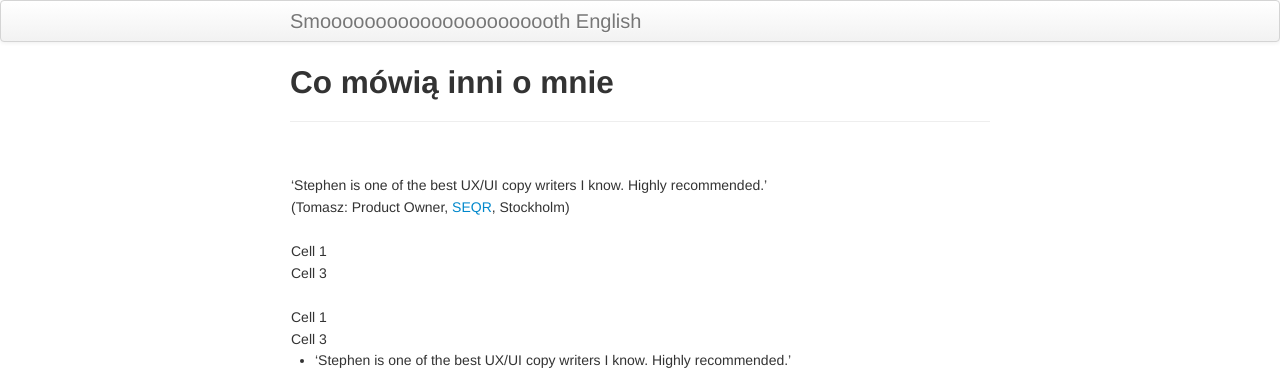
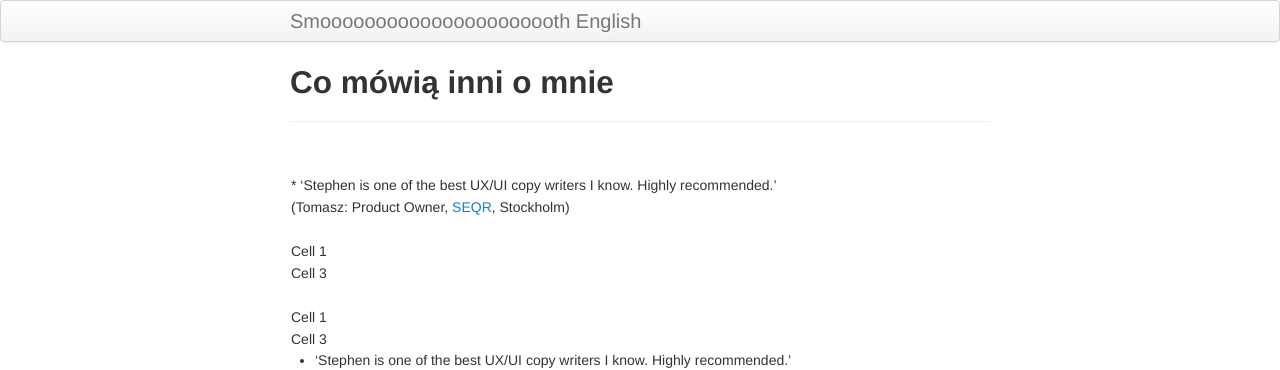
Before and after one commit to StephenEastham/StephenEastham.github.io, a Jekyll site: the page built from pages/resources.md, in a window 1280 px wide. Shown: the top 370 px of the page. Built offline with Jekyll 4.4.1, drawn with Linux system fonts in a browser that asks for light colours.

```diff
--- a/pages/resources.md
+++ b/pages/resources.md
@@ -7,7 +7,7 @@ description:
 
 |
 ---------|
-'Stephen is one of the best UX/UI copy writers I know. Highly recommended.'  |
+* 'Stephen is one of the best UX/UI copy writers I know. Highly recommended.'  |
 (Tomasz: Product Owner, [SEQR](https://pages.github.com), Stockholm)|
 
 |
```
